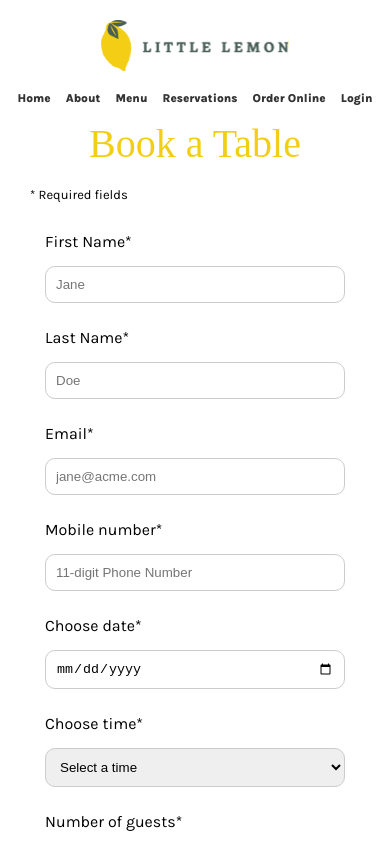
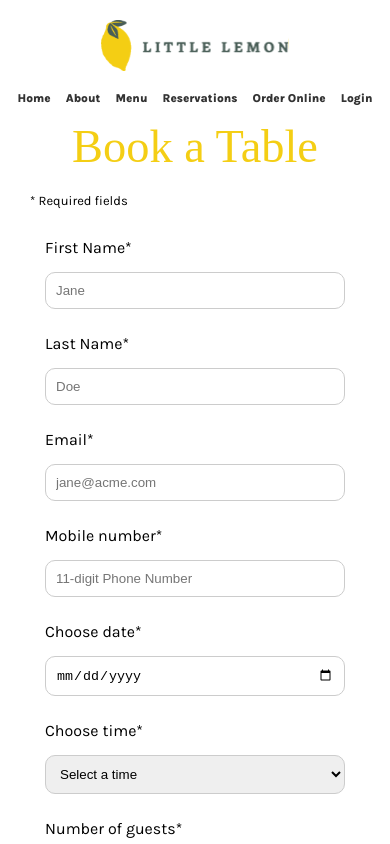
Before and after one commit to jazapatos/little-lemon-restaurant, a React (Create React App) app: page /booking in a window 390 px wide. Shown: the top 844 px of the page. Built offline with nearby package versions, Linux system fonts and the light colour scheme; a web font is replaced by a local one.

Commit message:
Layout improvements.

```diff
--- a/src/App.css
+++ b/src/App.css
@@ -584,7 +584,7 @@ button[type="submit"]:disabled {
   margin: 0;
   margin-bottom: 10px;
   padding: 0;
-  font-size: 5.5vw;
+  font-size: 5.5vh;
   line-height: 1em;
 }
 
@@ -886,17 +886,6 @@ button[type="submit"]:disabled {
   }
 
 
-  .bookNow{
-    white-space: nowrap;
-    color: #F4CE14;
-    padding-bottom: 0;
-    margin: 0;
-    margin-bottom: 10px;
-    padding: 0;
-    font-size: 30pt;
-    line-height: 1em;
-  }
-
   .required{
     margin-right: auto;
     margin-left: 30px;
--- a/src/components/Testimonials.js
+++ b/src/components/Testimonials.js
@@ -1,4 +1,7 @@
 import React from "react";
+import tPerson1 from "../img/tPerson1.jpg";
+import tPerson2 from "../img/tPerson2.jpg";
+
 const Testimonials = () => {
 
   return (
@@ -14,7 +17,7 @@ const Testimonials = () => {
                     <div className="tContents">
                     <p>⭐⭐⭐⭐⭐</p>
                     <div className="imagename">
-                    <img src="https://i.pravatar.cc/150?img=11" height="46pt" alt="avatar 1" />
+                    <img src={tPerson1} height="46pt" alt="avatar 1" />
                     <span className="karla"><b>George</b></span></div>
                     <p className="tReview karla">“The ambiance and exquisite flavors at this restaurant
                         transported me to a culinary paradise I never wanted to leave!”
@@ -45,7 +48,7 @@ const Testimonials = () => {
                     <div className="tContents">
                     <p>⭐⭐⭐⭐⭐</p>
                     <div className="imagename">
-                    <img src="https://i.pravatar.cc/150?img=51" height="46pt" alt="avatar 1" />
+                    <img src={tPerson2} height="46pt" alt="avatar 1" />
                     <span className="karla"><b>William</b></span></div>
                     <p className="tReview karla">“The attention to detail in every meal and the exceptional service make this restaurant a treasure in the heart of the city.”
                         </p>
```
Also changed, not shown: src/img/tPerson1.jpg (added), src/img/tPerson2.jpg (added).
